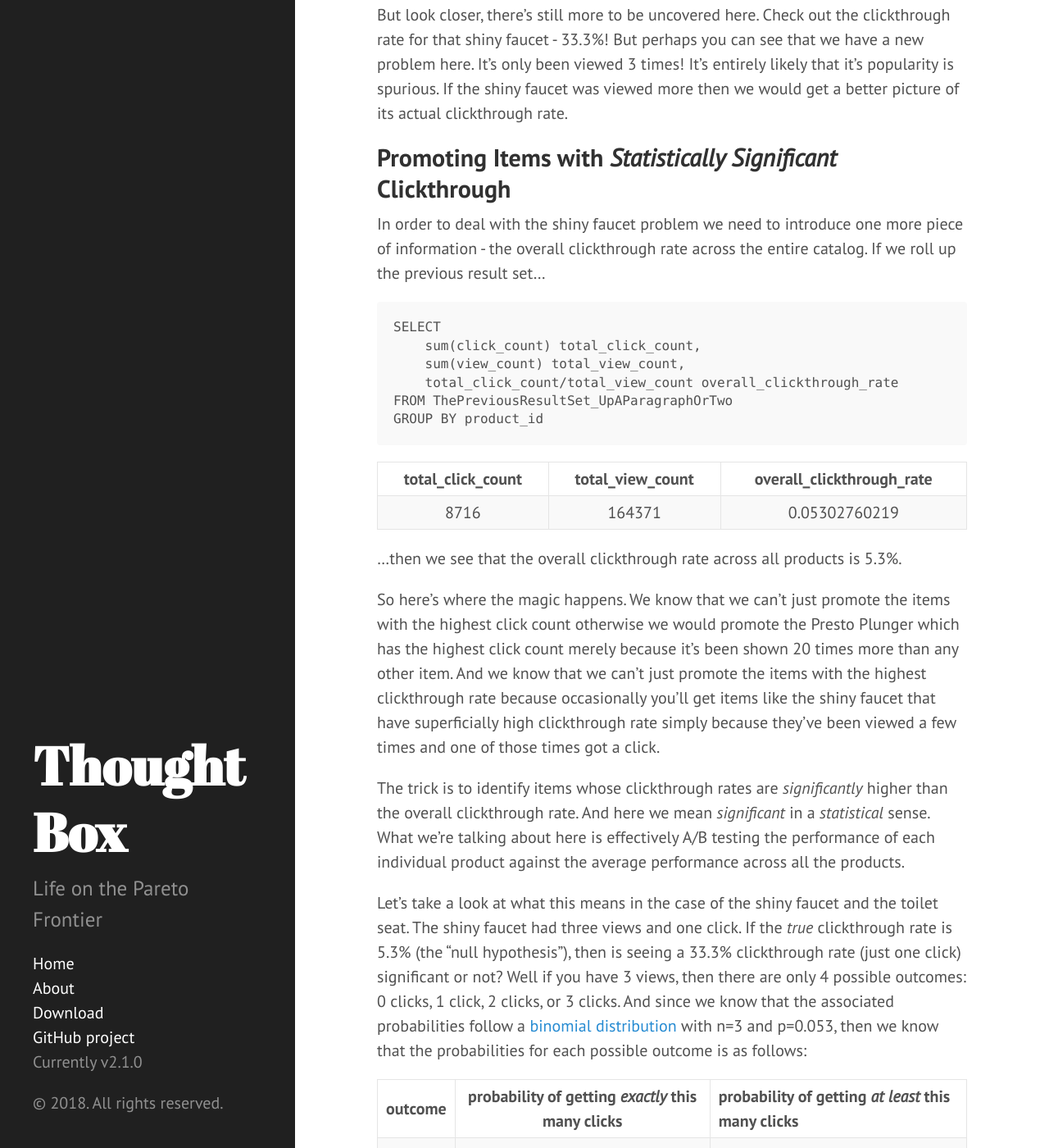
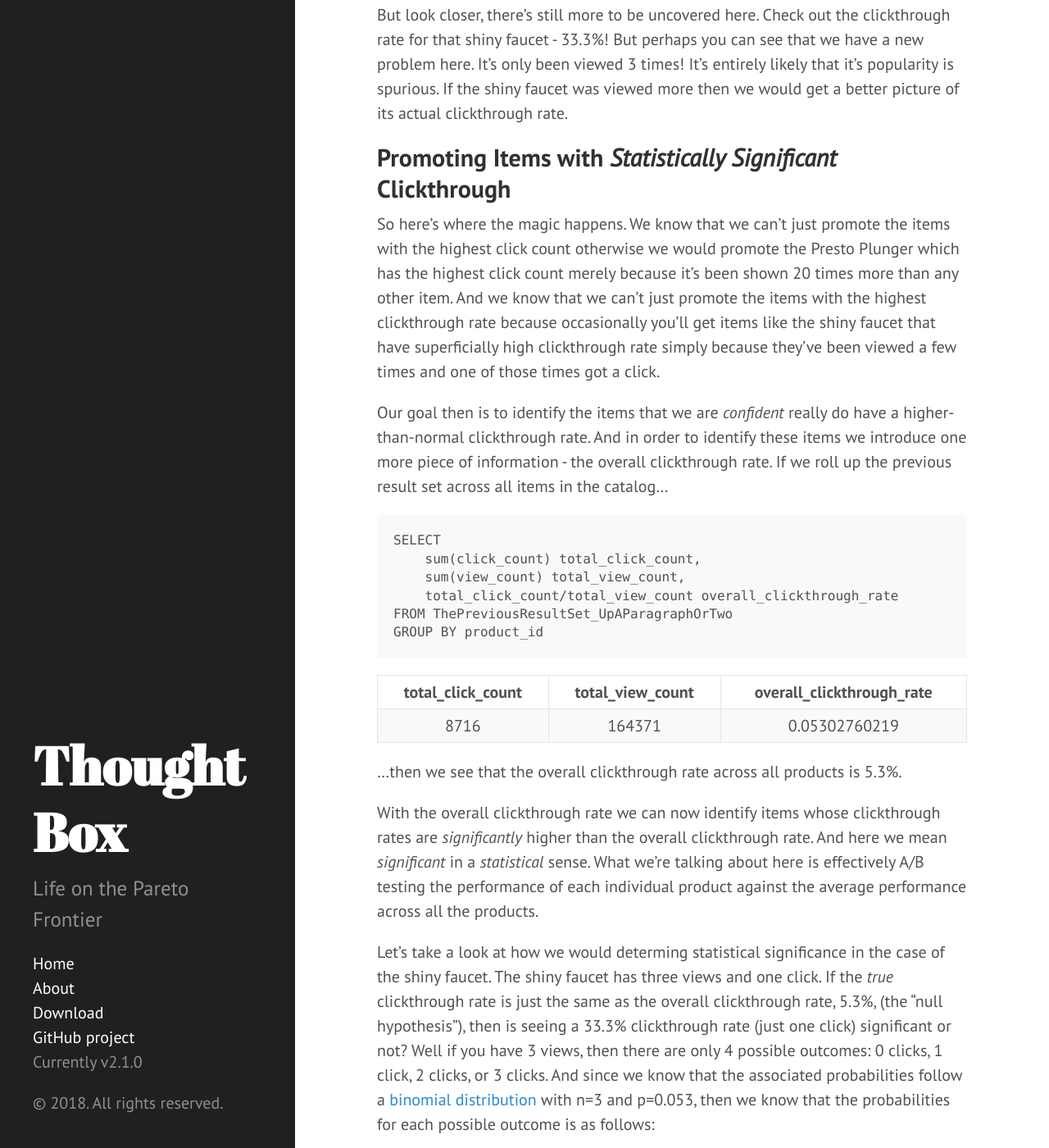
Before and after one commit to JnBrymn/JnBrymn.github.io, a Jekyll site: the page built from _posts/2018-04-16-better-click-tracking-1.md, in a window 1280 px wide and 1400 px high, scrolled down 5190 px. Shown: the whole window at 82% size. Built offline with Jekyll 4.4.1, drawn with Linux system fonts in a browser that asks for light colours; comment, search, counter and statistics services are not loaded; some of the changed text lies outside the part shown.

Commit message:
touch ups

````diff
--- a/_posts/2018-04-16-better-click-tracking-1.md
+++ b/_posts/2018-04-16-better-click-tracking-1.md
@@ -81,7 +81,7 @@ GROUP BY product_id
 
 resulting in:
 
-| cnt | product_id |
+| product_id | cnt |
 |:----------:|:----------:|
 | presto_plunger | 88 |
 | toilet_seat | 41 |
@@ -127,7 +127,9 @@ But look closer, there's still more to be uncovered here. Check out the clickthr
 
 ## Promoting Items with _Statistically Significant_ Clickthrough
 
-In order to deal with the shiny faucet problem we need to introduce one more piece of information - the overall clickthrough rate across the entire catalog. If we roll up the previous result set...
+So here's where the magic happens. We know that we can't just promote the items with the highest click count otherwise we would promote the Presto Plunger which has the highest click count merely because it's been shown 20 times more than any other item. And we know that we can't just promote the items with the highest clickthrough rate because occasionally you'll get items like the shiny faucet that have superficially high clickthrough rate simply because they've been viewed a few times and one of those times got a click.
+
+Our goal then is to identify the items that we are _confident_ really do have a higher-than-normal clickthrough rate. And in order to identify these items we introduce one more piece of information - the overall clickthrough rate. If we roll up the previous result set across all items in the catalog...
 
 ```
 SELECT
@@ -144,11 +146,9 @@ GROUP BY product_id
 
 ...then we see that the overall clickthrough rate across all products is 5.3%.
 
-So here's where the magic happens. We know that we can't just promote the items with the highest click count otherwise we would promote the Presto Plunger which has the highest click count merely because it's been shown 20 times more than any other item. And we know that we can't just promote the items with the highest clickthrough rate because occasionally you'll get items like the shiny faucet that have superficially high clickthrough rate simply because they've been viewed a few times and one of those times got a click.
+With the overall clickthrough rate we can now identify items whose clickthrough rates are _significantly_ higher than the overall clickthrough rate. And here we mean _significant_ in a _statistical_ sense. What we're talking about here is effectively A/B testing the performance of each individual product against the average performance across all the products.
 
-The trick is to identify items whose clickthrough rates are _significantly_ higher than the overall clickthrough rate. And here we mean _significant_ in a _statistical_ sense. What we're talking about here is effectively A/B testing the performance of each individual product against the average performance across all the products.
-
-Let's take a look at what this means in the case of the shiny faucet and the toilet seat. The shiny faucet had three views and one click. If the _true_ clickthrough rate is 5.3% (the "null hypothesis"), then is seeing a 33.3% clickthrough rate (just one click) significant or not? Well if you have 3 views, then there are only 4 possible outcomes: 0 clicks, 1 click, 2 clicks, or 3 clicks. And since we know that the associated probabilities follow a [binomial distribution](https://en.wikipedia.org/wiki/Binomial_distribution) with n=3 and p=0.053, then we know that the probabilities for each possible outcome is as follows:
+Let's take a look at how we would determing statistical significance in the case of the shiny faucet. The shiny faucet has three views and one click. If the _true_ clickthrough rate is just the same as the overall clickthrough rate, 5.3%, (the "null hypothesis"), then is seeing a 33.3% clickthrough rate (just one click) significant or not? Well if you have 3 views, then there are only 4 possible outcomes: 0 clicks, 1 click, 2 clicks, or 3 clicks. And since we know that the associated probabilities follow a [binomial distribution](https://en.wikipedia.org/wiki/Binomial_distribution) with n=3 and p=0.053, then we know that the probabilities for each possible outcome is as follows:
 
 | outcome | probability of getting _exactly_ this many clicks | probability of getting _at least_ this many clicks |
 |:-------:|:-----------:|:---------------------------------------------------|
@@ -157,9 +157,9 @@ Let's take a look at what this means in the case of the shiny faucet and the toi
 | 2 clicks | 0.0079 | 0.0081 |
 | 3 clicks | 0.0002 | 0.0002 |
 
-So if the actual clickthrough rate is 5.3%, then likelihood of getting 1 or more clicks is ~15%. This result is not that significant at all. This means that the shiny faucet might just be a pretty normal item and we won't know for sure until we see some more views and clicks.
+So if the actual clickthrough rate is 5.3%, then likelihood of getting 1 or more clicks is ~15%. This result is not that significant at all. This means that the shiny faucet might be a pretty normal item but we won't know for sure until we see some more views and clicks.
 
-On the other hand let's look at that toilet seat which was clicked 41 out of the 379 times it was viewed for a clickthrough rate of 10.8%. That's over 2 times better clickthrough rate than the average item. And by applying the exact same analysis as above (though with a list of 380 possible outcomes) we see that the probability of getting 41 or more clicks just by chance is miniscule - roughly 0.0015%! That's one fancy toilet seat! Let's promote it!
+On the other hand let's look at that toilet seat which was clicked 41 out of the 379 times it was viewed for a clickthrough rate of 10.8%. That's 2.04 times better clickthrough rate than the average item. And by applying the exact same analysis as above (though with a list of 380 possible outcomes) we see that the probability of getting 41 or more clicks just by chance is minuscule - roughly 0.0015%! This is very statistically significant! Let's promote the toilet seat!
 
 ## Implementation
 
````
